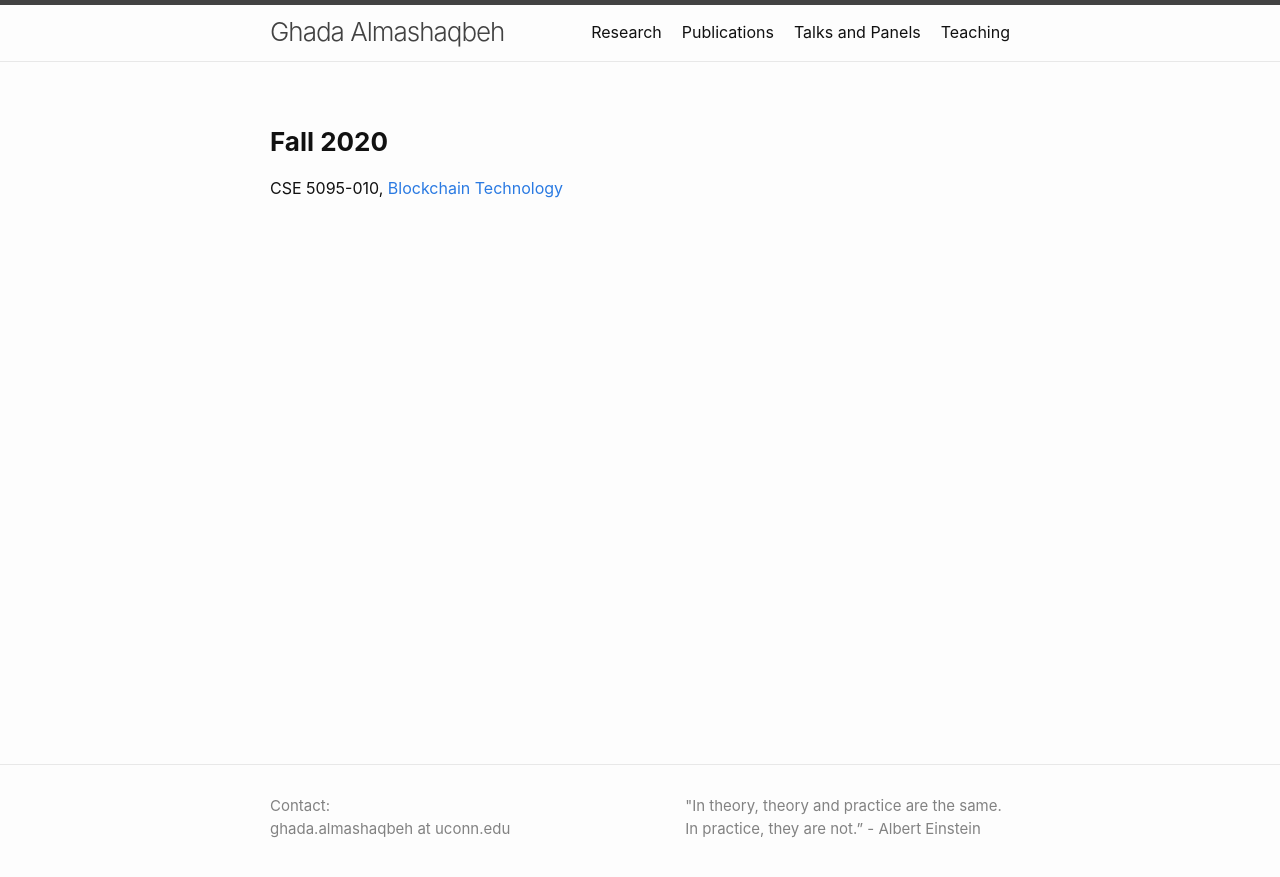
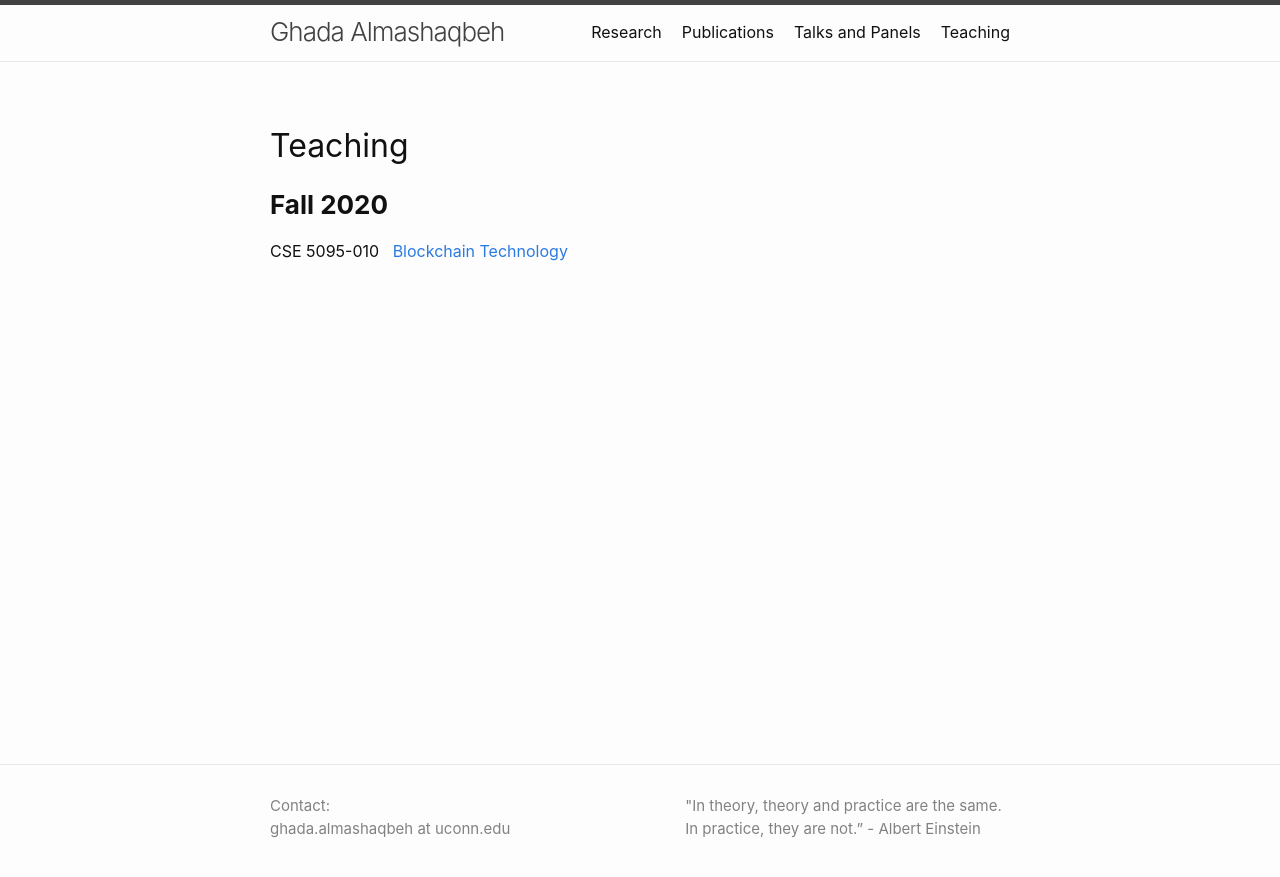
Before and after one commit to GhadaAlmashaqbeh/GhadaAlmashaqbeh.github.io, a Jekyll site: the page built from 04-teaching.md, in a window 1280 px wide. Shown: the top 877 px of the page. Built offline with Jekyll 4.4.1, drawn with Linux system fonts in a browser that asks for light colours.

Commit message:
add teaching

```diff
--- a/04-teaching.md
+++ b/04-teaching.md
@@ -4,7 +4,8 @@ title: Teaching
 permalink: /teaching/
 ---
 
+## Teaching
 
 ### **Fall 2020**
 
-CSE 5095-010, [Blockchain Technology](/courses/blockchain-technology-f2020/)
+CSE 5095-010 &nbsp; [Blockchain Technology](/courses/blockchain-technology-f2020/)
```
